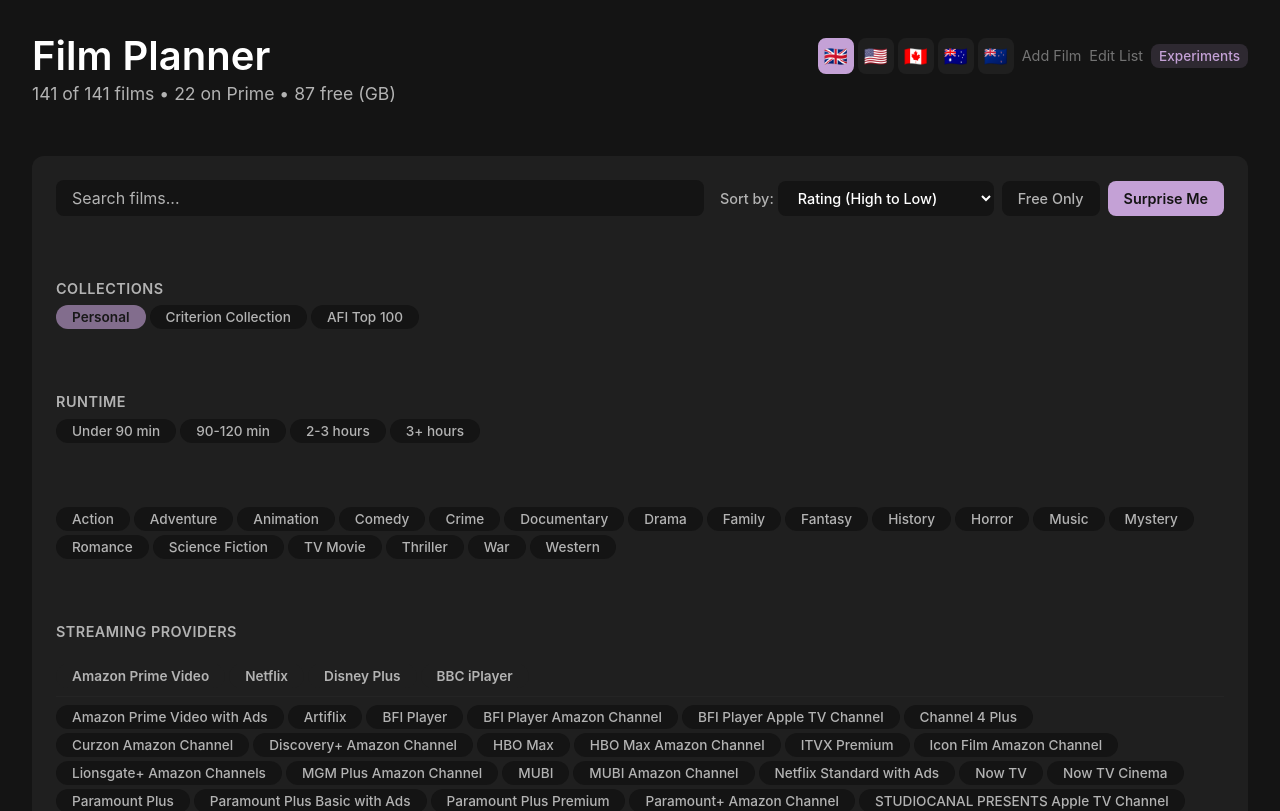
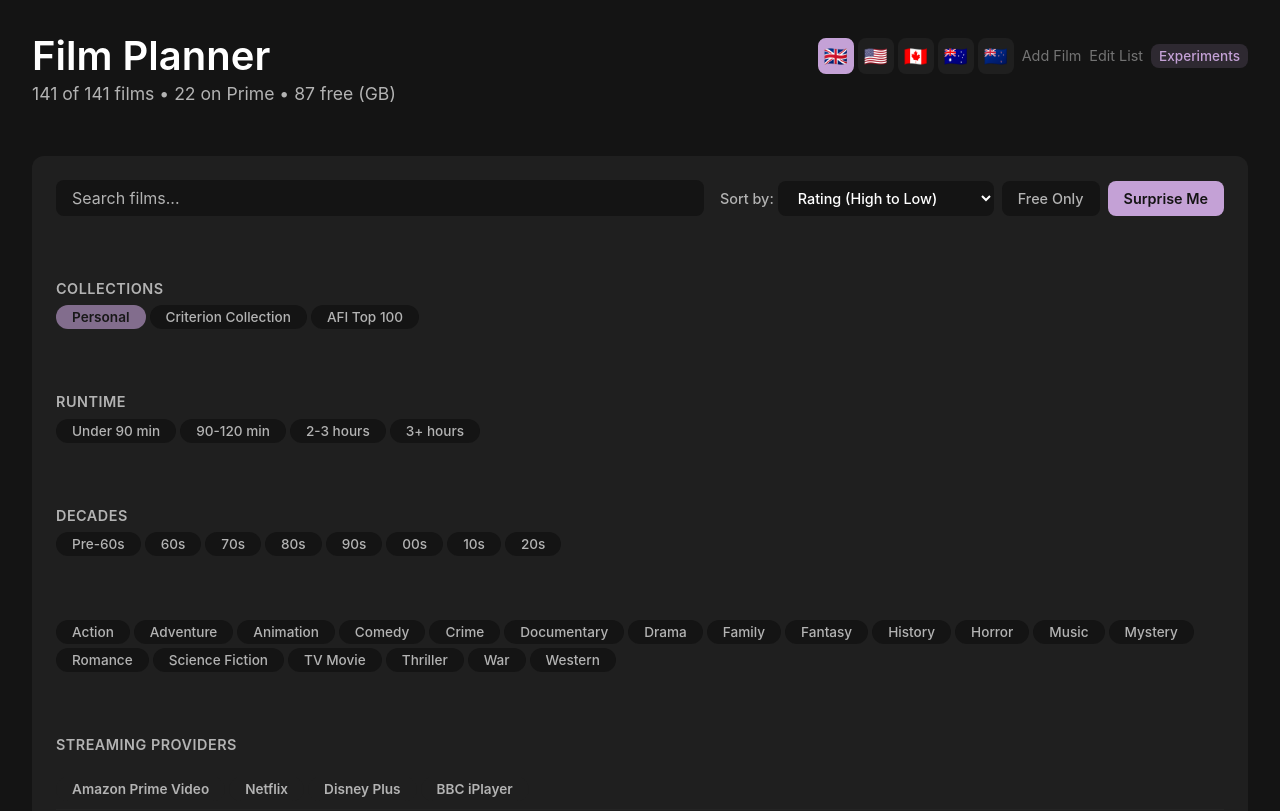
Before and after one commit to marvinbarretto/film-planner, a React (Vite) app in the folder film-ui/: page / in a window 1280 px wide. Shown: the top 811 px of the page. Built offline with nearby package versions, Linux system fonts and the light colour scheme.

Commit message:
feat: [FilterBar] Add decade filter chips (Pre-60s through 20s)

```diff
--- a/film-ui/src/App.jsx
+++ b/film-ui/src/App.jsx
@@ -20,7 +20,8 @@
     selectedGenres: [],
     selectedProviders: [],
     selectedSuggestedBy: [],
-    selectedRuntimeRange: 'all'
+    selectedRuntimeRange: 'all',
+    selectedDecades: []
   },
   sortBy: 'rating-desc',
   selectedCollections: ['personal'],
@@ -277,6 +278,28 @@
         }
       }
 
+      // Decade filter (OR logic - film must match at least one selected decade)
+      if (filters.selectedDecades.length > 0) {
+        const year = parseInt(film.year, 10)
+        const matchDecade = (decade) => {
+          switch (decade) {
+            case 'pre60s': return year < 1960
+            case '60s': return year >= 1960 && year <= 1969
+            case '70s': return year >= 1970 && year <= 1979
+            case '80s': return year >= 1980 && year <= 1989
+            case '90s': return year >= 1990 && year <= 1999
+            case '00s': return year >= 2000 && year <= 2009
+            case '10s': return year >= 2010 && year <= 2019
+            case '20s': return year >= 2020
+            default: return false
+          }
+        }
+        if (isNaN(year) || !filters.selectedDecades.some(matchDecade)) {
+          console.log(`❌ DECADE: "${film.title}" year ${film.year} doesn't match any of [${filters.selectedDecades.join(', ')}]`)
+          return false
+        }
+      }
+
       console.log(`✅ PASS: "${film.title}"`)
       return true
     })
--- a/film-ui/src/components/FilterBar/FilterBar.jsx
+++ b/film-ui/src/components/FilterBar/FilterBar.jsx
@@ -15,6 +15,26 @@
   onCollectionsChange,
   collectionsLoading
 }) {
+  const DECADES = [
+    { key: 'pre60s', label: 'Pre-60s' },
+    { key: '60s', label: '60s' },
+    { key: '70s', label: '70s' },
+    { key: '80s', label: '80s' },
+    { key: '90s', label: '90s' },
+    { key: '00s', label: '00s' },
+    { key: '10s', label: '10s' },
+    { key: '20s', label: '20s' }
+  ]
+
+  const handleDecadeClick = (decade) => {
+    onFiltersChange({
+      ...filters,
+      selectedDecades: filters.selectedDecades.includes(decade)
+        ? filters.selectedDecades.filter(d => d !== decade)
+        : [...filters.selectedDecades, decade]
+    })
+  }
+
   const handleSearchChange = (e) => {
     onFiltersChange({ ...filters, search: e.target.value })
   }
@@ -77,7 +97,8 @@
       selectedGenres: [],
       selectedProviders: [],
       selectedSuggestedBy: [],
-      selectedRuntimeRange: 'all'
+      selectedRuntimeRange: 'all',
+      selectedDecades: []
     })
   }
 
@@ -86,7 +107,8 @@
     filters.selectedGenres.length > 0 ||
     filters.selectedProviders.length > 0 ||
     filters.selectedSuggestedBy.length > 0 ||
-    filters.selectedRuntimeRange !== 'all'
+    filters.selectedRuntimeRange !== 'all' ||
+    filters.selectedDecades.length > 0
 
   return (
     <div className={styles.filterBar}>
@@ -215,6 +237,22 @@
         </div>
       </div>
 
+      {/* Decade Filter */}
+      <div className={styles.decadeSection}>
+        <h4 className={styles.sectionTitle}>Decades</h4>
+        <div className={styles.decadeChips}>
+          {DECADES.map(({ key, label }) => (
+            <button
+              key={key}
+              className={`${styles.decadeChip} ${filters.selectedDecades.includes(key) ? styles.active : ''}`}
+              onClick={() => handleDecadeClick(key)}
+            >
+              {label}
+            </button>
+          ))}
+        </div>
+      </div>
+
       {genres && genres.length > 0 && (
         <div className={styles.genresSection}>
           <div className={styles.genreChips}>
@@ -310,7 +348,8 @@
     selectedGenres: PropTypes.arrayOf(PropTypes.string),
     selectedProviders: PropTypes.arrayOf(PropTypes.string),
     selectedSuggestedBy: PropTypes.arrayOf(PropTypes.string),
-    selectedRuntimeRange: PropTypes.string
+    selectedRuntimeRange: PropTypes.string,
+    selectedDecades: PropTypes.arrayOf(PropTypes.string)
   }).isRequired,
   onFiltersChange: PropTypes.func.isRequired,
   genres: PropTypes.arrayOf(PropTypes.string),
--- a/film-ui/src/components/FilterBar/FilterBar.module.scss
+++ b/film-ui/src/components/FilterBar/FilterBar.module.scss
@@ -252,6 +252,49 @@
   }
 }
 
+.decadeSection {
+  width: 100%;
+  margin-top: var(--spacing-2xl);
+
+  h4 {
+    font-size: 0.9rem;
+    color: var(--text-secondary);
+    margin-bottom: var(--spacing-sm);
+    font-weight: 600;
+    text-transform: uppercase;
+    letter-spacing: 0.5px;
+  }
+}
+
+.decadeChips {
+  display: flex;
+  flex-wrap: wrap;
+  gap: var(--spacing-xs);
+}
+
+.decadeChip {
+  padding: var(--spacing-xs) var(--spacing-md);
+  background: var(--background);
+  border: none;
+  border-radius: var(--radius-full);
+  color: var(--text-secondary);
+  font-size: 0.85rem;
+  font-weight: 500;
+  cursor: pointer;
+  transition: all var(--transition-fast);
+  white-space: nowrap;
+
+  &:hover {
+    background: var(--accent-sage-bg);
+    color: var(--text-primary);
+  }
+
+  &.active {
+    background: var(--secondary-accent);
+    color: var(--background);
+  }
+}
+
 .genresSection {
   width: 100%;
   margin-top: var(--spacing-2xl);
```
